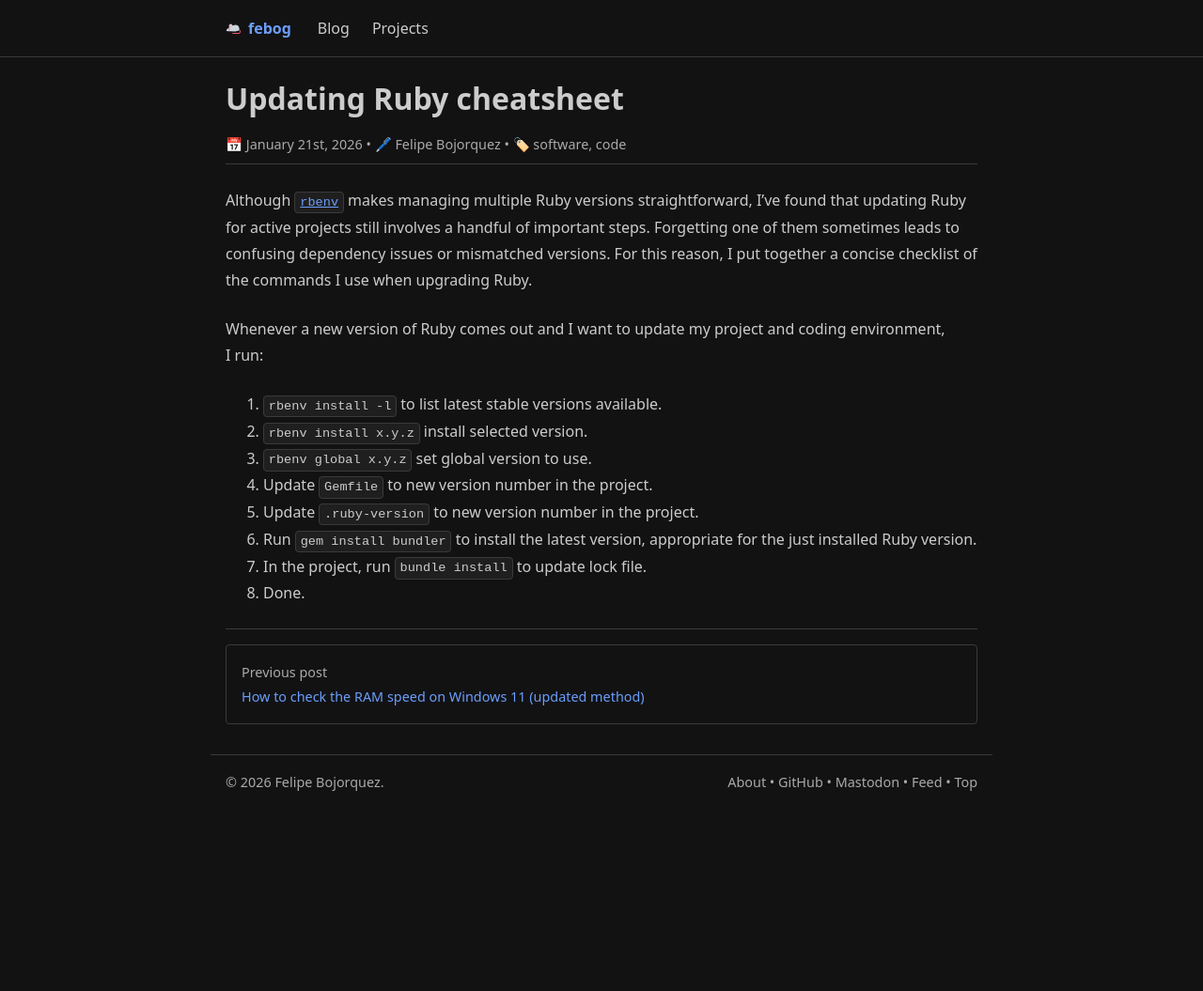
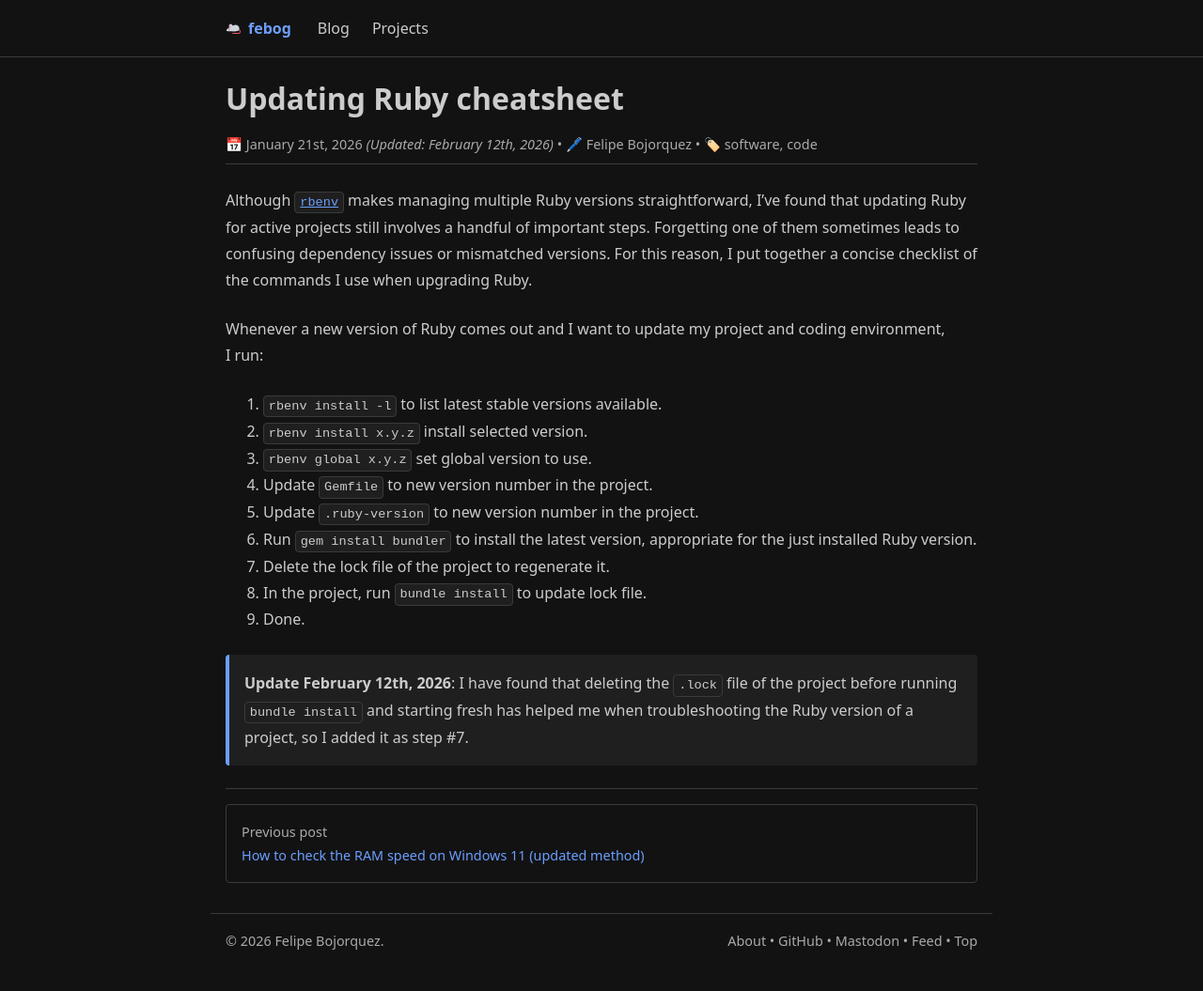
Before and after one commit to febog/website, a Jekyll site: the page built from src/_posts/2026-01-21-updating-ruby-cheatsheet.md, in a window 1280 px wide. Shown: the whole page at 94% size. Built offline with Jekyll 4.4.1, drawn with Linux system fonts in a browser that asks for light colours; before the commit the page ends 900 px from its top, so only the background shows below that.

Commit message:
Update post: Updating Ruby cheatsheet

```diff
--- a/src/_posts/2026-01-21-updating-ruby-cheatsheet.md
+++ b/src/_posts/2026-01-21-updating-ruby-cheatsheet.md
@@ -7,6 +7,7 @@ image:
   height: 720
   width: 1280
   alt: Photo of ruby crystals on a white background. Photo by Jason D via Unsplash.
+last_modified_at: 2026-02-12 17:40:00 -0800
 ---
 Although [`rbenv`](https://github.com/rbenv/rbenv) makes managing multiple Ruby versions straightforward, I’ve found that updating Ruby for active projects still involves a handful of important steps. Forgetting one of them sometimes leads to confusing dependency issues or mismatched versions. For this reason, I put together a concise checklist of the commands I use when upgrading Ruby.
 
@@ -18,5 +19,8 @@ Whenever a new version of Ruby comes out and I want to update my project and cod
 4. Update `Gemfile` to new version number in the project.
 5. Update `.ruby-version` to new version number in the project.
 6. Run `gem install bundler` to install the latest version, appropriate for the just installed Ruby version.
-7. In the project, run `bundle install` to update lock file.
-8. Done.
+7. Delete the lock file of the project to regenerate it.
+8. In the project, run `bundle install` to update lock file.
+9. Done.
+
+> **Update February 12th, 2026**: I have found that deleting the `.lock` file of the project before running `bundle install` and starting fresh has helped me when troubleshooting the Ruby version of a project, so I added it as step #7.
```
